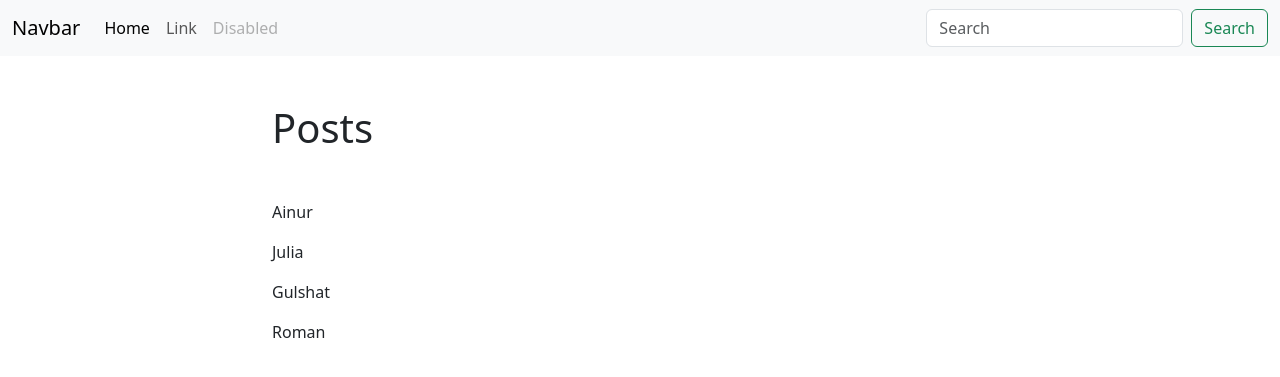
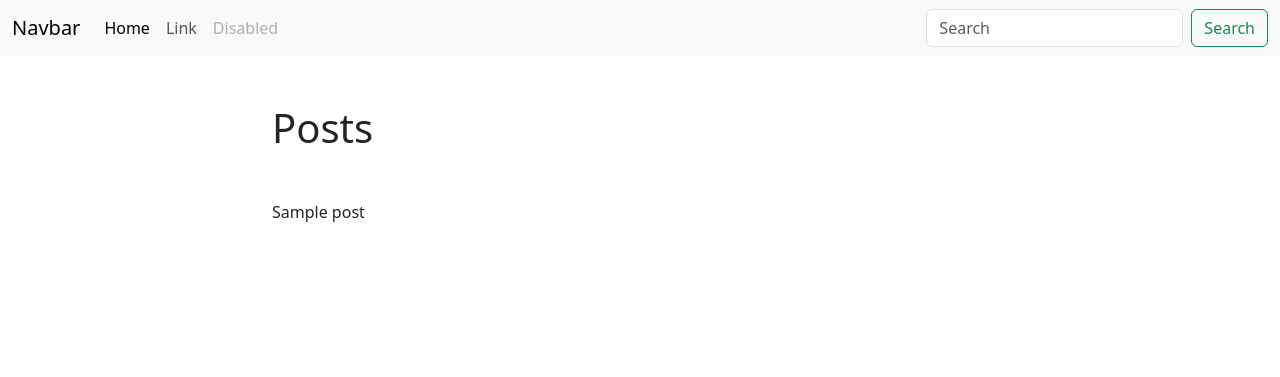
Before and after one commit to ainurkamal/blog_django, a Django app: page /blog/ in a window 1280 px wide. Shown: the top 377 px of the page. Run offline with Django 4.2, Linux system fonts and the light colour scheme; tables that the repository leaves empty hold one stand-in row (values such as "Sample post").

Commit message:
Add to views.posts_list created posts
* Created few test posts by shell
* New posts local var in posts_list
* Changed local vars in index.html's block content cycle:
    name --> post
    names --> posts

```diff
--- a/blog/templates/blog/index.html
+++ b/blog/templates/blog/index.html
@@ -6,9 +6,9 @@
 
 {% block content %}
     <h1 class="mb-5">Posts</h1>
-    {% for name in names %}
+    {% for post in posts %}
         <p>
-            {{ name }}
+            {{ post.title }}
         </p>
     {% endfor %}
 {% endblock %}
--- a/blog/views.py
+++ b/blog/views.py
@@ -1,6 +1,7 @@
 from django.shortcuts import render
+from .models import Post
 
 
 def posts_list(request):
-    n = ['Ainur', 'Julia', 'Gulshat', 'Roman']
-    return render(request, 'blog/index.html', context={'names': n})
+    posts = Post.objects.all()
+    return render(request, 'blog/index.html', context={'posts': posts})
```
